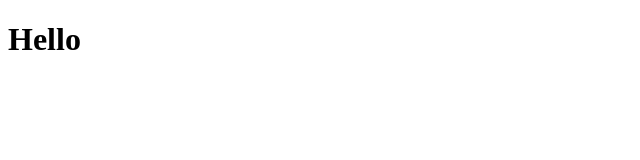
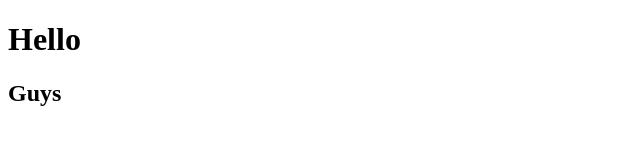
Before and after one commit to Sonia-Shurmi/first, a plain HTML site: page index.html in a window 1280 px wide. Shown: the full height of the page, 0-640 px from the left. Drawn offline with Linux system fonts and the light colour scheme.

Commit message:
next line

```diff
--- a/index.html
+++ b/index.html
@@ -8,5 +8,6 @@
 </head>
 <body>
     <h1>Hello</h1>
+    <h2>Guys</h2>
 </body>
 </html>
```
